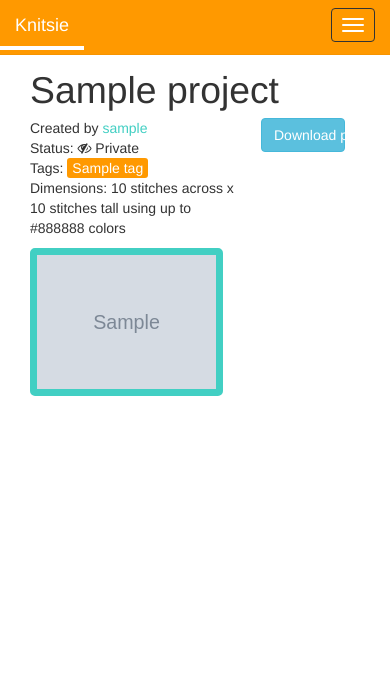
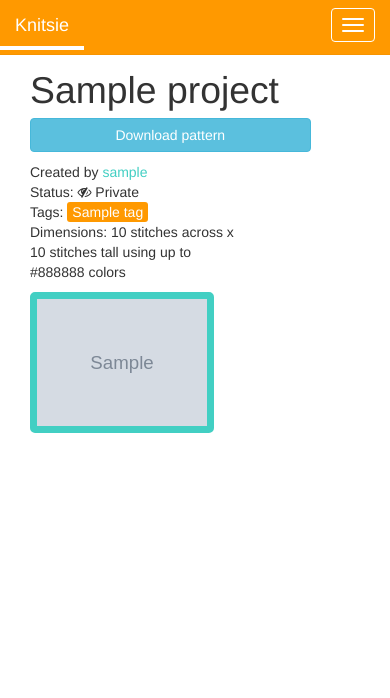
Before and after one commit to connienguyen/knitting, a Flask app: template project/templates/project.html in a window 390 px wide. Shown: the top 698 px of the page. Run offline with Flask 2, Linux system fonts and the light colour scheme; the template is opened without the code that fills it: most values are stand-ins (such as "Sample title", 1, 10 or a date in 2020); grey boxes marked "Sample" are stand-in pictures; some libraries are stand-ins or nearby versions.

Commit message:
Changed templates to be responsive for mobile screens.

```diff
--- a/project/static/css/overrides.css
+++ b/project/static/css/overrides.css
@@ -56,6 +56,11 @@ p.lead {
 #glass {
     color: #ffffff;
     padding-left: 3px;
+}
+
+.navbar-toggle {
+    background-color: #FF9900;
+    border: 1px solid #ffffff !important;
 }
 
 .navbar-inverse {
@@ -122,11 +127,6 @@ p.lead {
     -moz-border-radius: 3px;
     border-radius: 3px;
 }
-.content-side {
-    width: 30%;
-    margin-left: 5%;
-    float: left;
-}
 
 .content-side .btn {
     width: 85%;
--- a/project/templates/project.html
+++ b/project/templates/project.html
@@ -3,8 +3,20 @@
 {% block content %}
     <div class="content-wrapper">
 	<h2 class="project-title">{{project.title}}</h2>
+
+	<div class="row">
+
+	<!-- Side column -->
+	<div class="content-side col-sm-4 col-sm-push-8">
+	    <a class="btn btn-info" href="{{project.file_path}}" target="_blank">Download pattern</a>
+	    {% if user == project.author %}
+		<a href="{{url_for('editProject', pid=project.id)}}" class="btn btn-default">Edit project</a>
+		<a href="{{url_for('removeProject', pid=project.id)}}" class="btn btn-danger">Delete project</a>
+	    {% endif %}
+	</div>
+
 	<!-- Main project column -->
-	<div class="content-main">
+	<div class="content-main col-sm-8 col-sm-pull-4">
 	    <p>
 		Created by <a href="{{url_for('user', username=project.author.username)}}">{{project.author.username}}</a><br>
 		Status:
@@ -23,13 +35,6 @@
 	    </p>
 	    <img class="project-preview" src="{{project.file_path}}"/>
 	</div>
-	<!-- Project side column -->
-	<div class="content-side">
-	    <a class="btn btn-info" href="{{project.file_path}}" target="_blank">Download pattern</a>
-	    {% if user == project.author %}
-		<a href="{{url_for('editProject', pid=project.id)}}" class="btn btn-default">Edit project</a>
-		<a href="{{url_for('removeProject', pid=project.id)}}" class="btn btn-danger">Delete project</a>
-	    {% endif %}
-	</div>
+	</div> <!-- ./row -->
     </div>
 {% endblock %}
```
Also changed, not shown: project/templates/dashboard.html (+15 -9 lines), project/templates/edit.html (+23 -1 lines), 1 other file.
